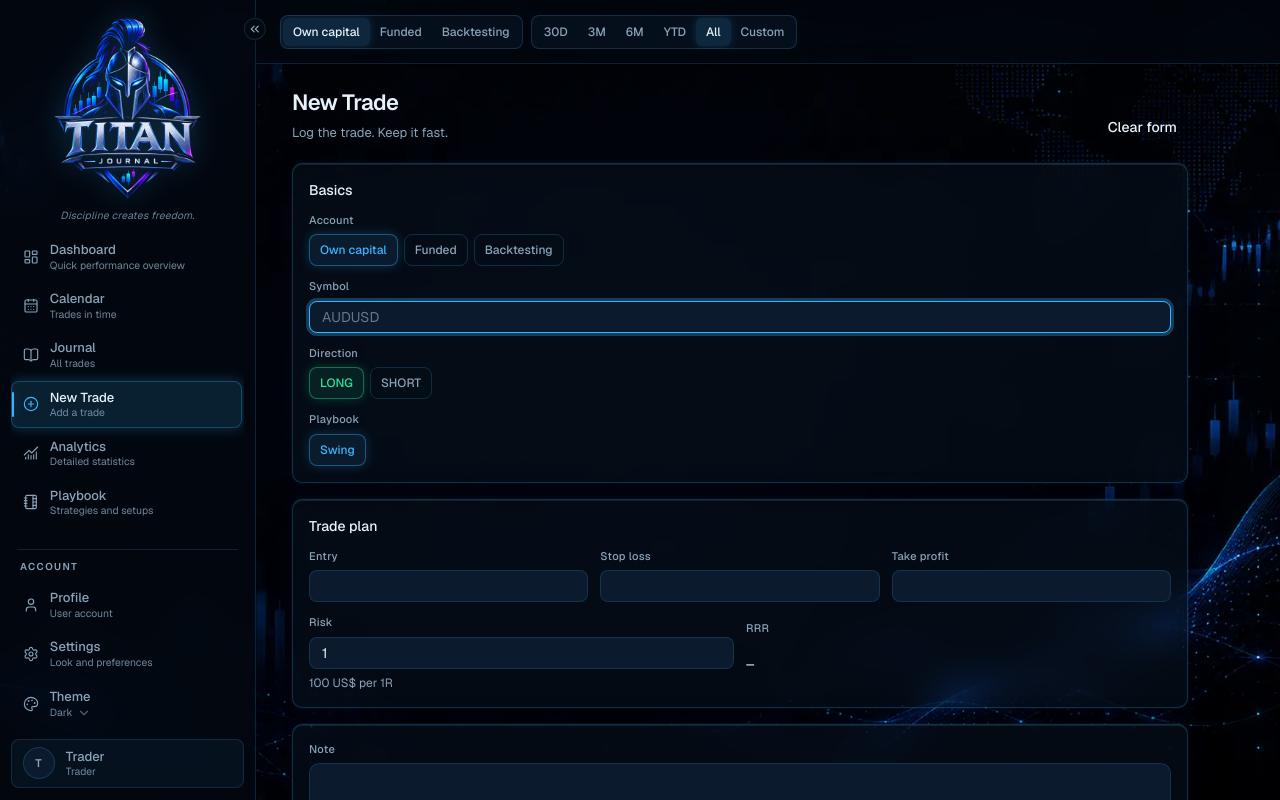
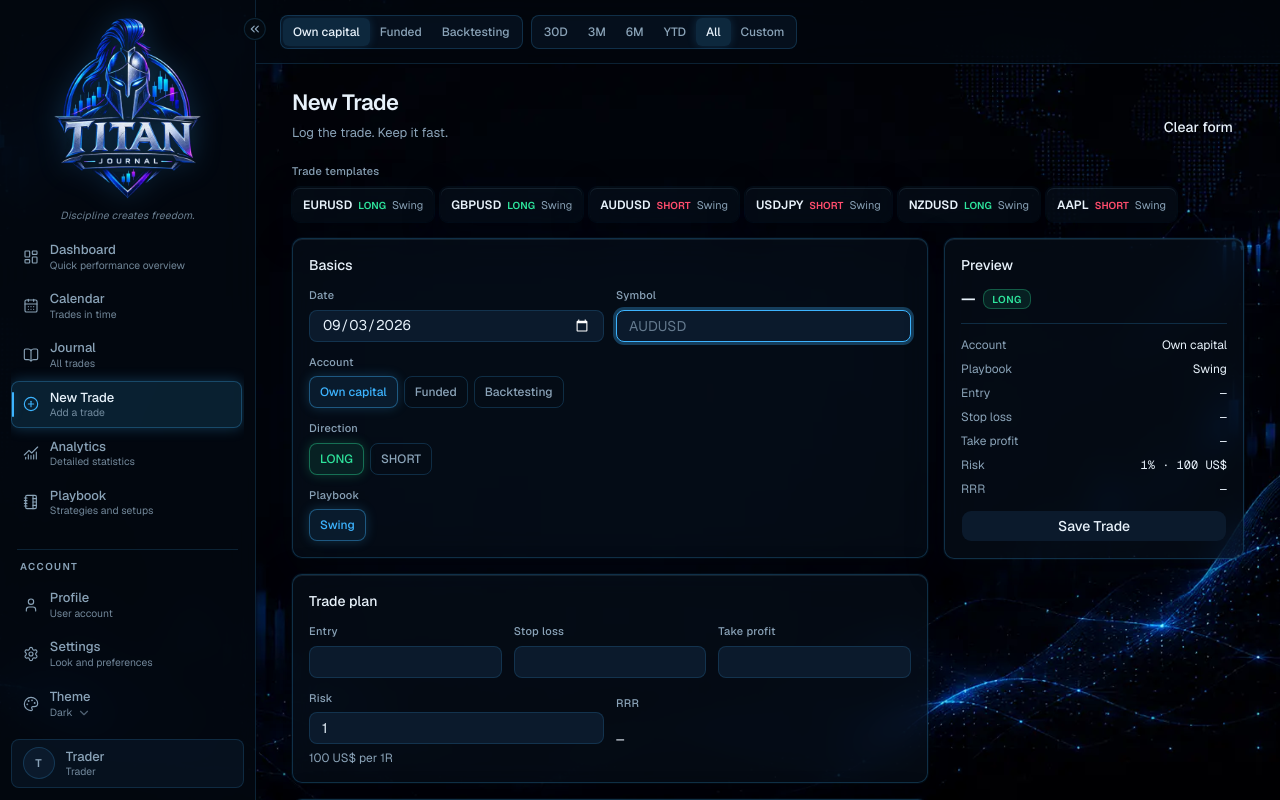
Before and after one commit to dersi128/titan-cot, a Next.js app in the folder titan-journal/: page /new-trade in a window 1280 px wide. Shown: the top 800 px of the page. Built offline with nearby package versions, Linux system fonts and the light colour scheme.

Commit message:
Redesign New Trade with templates and a live preview pane.
Recent symbol/direction/playbook combos fill the form. Date is always
visible. Notes and screenshot sit together; a sticky preview shows
plan, risk, and RRR before save.

Co-authored-by: dersi128 <dersi128@users.noreply.github.com>

```diff
--- a/titan-journal/components/forms/new-trade-form.tsx
+++ b/titan-journal/components/forms/new-trade-form.tsx
@@ -9,6 +9,7 @@ import { useWorkspaceChrome } from "@/components/layout/workspace-chrome"
 import { useWorkspace } from "@/components/layout/workspace-provider"
 import { PlaybookFieldInput } from "@/components/playbooks/playbook-field-input"
 import { MarketBadges } from "@/components/trades/market-badges"
+import { DirectionBadge } from "@/components/trades/trade-badges"
 import { useTrades } from "@/components/trades/trades-provider"
 import { SaveButton } from "@/components/forms/save-button"
 import { Button } from "@/components/ui/button"
@@ -16,7 +17,7 @@ import { Input } from "@/components/ui/input"
 import { Textarea } from "@/components/ui/textarea"
 import { classifyMarket } from "@/lib/market-classification"
 import { dollarsPerR } from "@/lib/account-scope"
-import { formatUsd } from "@/lib/format"
+import { formatMoney } from "@/lib/format"
 import { isDirty } from "@/lib/dirty"
 import { useLabels } from "@/lib/use-labels"
 import { todayIsoDate } from "@/lib/locale"
@@ -29,10 +30,15 @@ import {
   upsertFieldValue,
 } from "@/lib/playbooks"
 import {
+  recentTradeTemplates,
+  type TradeTemplate,
+} from "@/lib/recent-trade-templates"
+import {
   calculatePlannedRRR,
   formatRRR,
   parseOptionalNumber,
 } from "@/lib/trade-calculations"
+import { cn } from "@/lib/utils"
 import type { TradeFieldValue } from "@/types/playbook"
 import {
   ACCOUNTS,
@@ -56,6 +62,25 @@ function readScreenshot(file: File): Promise<string | null> {
   })
 }
 
+function PreviewRow({
+  label,
+  value,
+  className,
+}: {
+  label: string
+  value: string
+  className?: string
+}) {
+  return (
+    <p className="flex items-baseline justify-between gap-3 text-[12px]">
+      <span className="text-muted-foreground">{label}</span>
+      <span className={cn("font-mono tabular-nums text-foreground", className)}>
+        {value}
+      </span>
+    </p>
+  )
+}
+
 export function NewTradeForm() {
   return <TradeForm />
 }
@@ -63,7 +88,7 @@ export function NewTradeForm() {
 export function TradeForm({ trade }: { trade?: Trade }) {
   const { copy, ACCOUNT_LABELS } = useLabels()
   const router = useRouter()
-  const { saveTrade, updateTrade } = useTrades()
+  const { saveTrade, updateTrade, trades } = useTrades()
   const { preferences, playbooks, profile } = useWorkspace()
   const { account: chromeAccount } = useWorkspaceChrome()
   const editing = trade != null
@@ -78,6 +103,19 @@ export function TradeForm({ trade }: { trade?: Trade }) {
   const defaultPlaybook =
     playbookOptions.find((item) => item.id === (trade?.playbookId ?? preferences.defaultPlaybookId)) ??
     playbookOptions[0]
+  const playbookNames = useMemo(
+    () => Object.fromEntries(playbooks.map((item) => [item.id, item.name])),
+    [playbooks]
+  )
+  const activePlaybookIds = useMemo(
+    () => new Set(available.map((item) => item.id)),
+    [available]
+  )
+  const templates = useMemo(
+    () =>
+      editing ? [] : recentTradeTemplates(trades, 6, activePlaybookIds),
+    [editing, trades, activePlaybookIds]
+  )
 
   const [date, setDate] = useState(trade?.date ?? todayIsoDate())
   const [symbol, setSymbol] = useState(trade?.symbol ?? "")
@@ -143,6 +181,8 @@ export function TradeForm({ trade }: { trade?: Trade }) {
   )
   const potentialUsd =
     riskUsd > 0 && plannedRRR != null ? Math.round(riskUsd * plannedRRR * 100) / 100 : 0
+  const previewSymbol = classification.symbol || symbol.trim().toUpperCase()
+  const money = (value: number) => formatMoney(value, profile.currency)
 
   function resetForm() {
     setDate(todayIsoDate())
@@ -159,6 +199,15 @@ export function TradeForm({ trade }: { trade?: Trade }) {
     setFieldValues([])
     setResultR("")
     setPnl("")
+    setError(null)
+  }
+
+  function applyTemplate(template: TradeTemplate) {
+    setSymbol(template.symbol)
+    setDirection(template.direction)
+    setPlaybookId(template.playbookId)
+    setAccount(template.account)
+    setRiskPercent(String(template.riskPercent))
     setError(null)
   }
 
@@ -253,7 +302,7 @@ export function TradeForm({ trade }: { trade?: Trade }) {
   }
 
   return (
-    <PageFrame width="narrow">
+    <PageFrame>
       <PageHeader
         title={editing ? copy.form.editTitle : copy.form.title}
         description={
@@ -268,23 +317,49 @@ export function TradeForm({ trade }: { trade?: Trade }) {
         }
       />
       <form onSubmit={handleSubmit} className="space-y-4 pb-16">
+        {templates.length > 0 ? (
+          <div>
+            <p className="mb-2 text-[11px] font-medium tracking-wide text-muted-foreground">
+              {copy.form.templates}
+            </p>
+            <div className="flex flex-wrap gap-1.5">
+              {templates.map((template) => (
+                <button
+                  key={template.key}
+                  type="button"
+                  onClick={() => applyTemplate(template)}
+                  className="titan-glass rounded-[8px] border border-transparent px-2.5 py-1.5 text-left transition-colors hover:border-primary/30"
+                >
+                  <span className="text-[12px] font-semibold">{template.symbol}</span>
+                  <span
+                    className={cn(
+                      "ml-1.5 text-[10px] font-semibold uppercase",
+                      template.direction === "LONG" ? "text-bull" : "text-bear"
+                    )}
+                  >
+                    {template.direction}
+                  </span>
+                  {playbookNames[template.playbookId] ? (
+                    <span className="ml-1.5 text-[11px] text-muted-foreground">
+                      {playbookNames[template.playbookId]}
+                    </span>
+                  ) : null}
+                </button>
+              ))}
+            </div>
+          </div>
+        ) : null}
+
+        <div className="grid gap-4 lg:grid-cols-[minmax(0,1fr)_minmax(240px,300px)] lg:items-start">
+          <div className="space-y-4">
             <div className="titan-glass space-y-3 rounded-[10px] p-4">
               <p className="text-sm font-medium">{copy.form.basics}</p>
-          {editing ? (
+              <div className="grid gap-3 sm:grid-cols-2">
                 <Field label={copy.form.date}>
                   <Input
                     type="date"
                     value={date}
                     onChange={(event) => setDate(event.target.value)}
-              />
-            </Field>
-          ) : null}
-          <Field label={copy.form.account}>
-            <OptionPills
-              value={account}
-              options={ACCOUNTS}
-              labels={ACCOUNT_LABELS}
-              onChange={setAccount}
                   />
                 </Field>
                 <Field label={copy.form.symbol}>
@@ -295,6 +370,15 @@ export function TradeForm({ trade }: { trade?: Trade }) {
                     placeholder="AUDUSD"
                   />
                   <MarketBadges classification={classification} />
+                </Field>
+              </div>
+              <Field label={copy.form.account}>
+                <OptionPills
+                  value={account}
+                  options={ACCOUNTS}
+                  labels={ACCOUNT_LABELS}
+                  onChange={setAccount}
+                />
               </Field>
               <Field label={copy.form.direction}>
                 <OptionPills
@@ -340,7 +424,7 @@ export function TradeForm({ trade }: { trade?: Trade }) {
                   label={copy.form.risk}
                   hint={
                     riskUsd > 0
-                  ? `${formatUsd(riskUsd)} ${copy.form.riskHint}`
+                      ? `${money(riskUsd)} ${copy.form.riskHint}`
                       : undefined
                   }
                 >
@@ -353,7 +437,7 @@ export function TradeForm({ trade }: { trade?: Trade }) {
                   label={copy.form.plannedRrr}
                   hint={
                     potentialUsd > 0
-                  ? `${copy.form.potential}: ${formatUsd(potentialUsd)}`
+                      ? `${copy.form.potential}: ${money(potentialUsd)}`
                       : undefined
                   }
                 >
@@ -396,10 +480,7 @@ export function TradeForm({ trade }: { trade?: Trade }) {
                   onChange={(event) => setNotes(event.target.value.slice(0, NOTES_MAX))}
                 />
               </Field>
-        </div>
-
-        <div className="titan-glass space-y-3 rounded-[10px] p-4">
-          <Field label={copy.form.screenshot} hint={copy.form.screenshotHint}>
+              <Field label={copy.form.screenshot}>
                 <label
                   className="flex cursor-pointer flex-col items-center justify-center rounded-[10px] border border-dashed border-border px-3 py-6 text-center text-[12px] text-muted-foreground"
                   onDragOver={(event) => event.preventDefault()}
@@ -444,11 +525,49 @@ export function TradeForm({ trade }: { trade?: Trade }) {
                 ))}
               </div>
             ) : null}
+          </div>
 
+          <aside className="titan-glass space-y-3 rounded-[10px] p-4 lg:sticky lg:top-4">
+            <p className="text-sm font-medium">{copy.form.preview}</p>
+            <div className="flex flex-wrap items-center gap-2">
+              <p className="text-base font-semibold tracking-tight">
+                {previewSymbol || "—"}
+              </p>
+              <DirectionBadge direction={direction} />
+            </div>
+            <MarketBadges classification={classification} />
+            <div className="space-y-1.5 border-t border-border pt-3">
+              <PreviewRow
+                label={copy.form.account}
+                value={ACCOUNT_LABELS[account]}
+                className="font-sans"
+              />
+              <PreviewRow
+                label={copy.form.playbook}
+                value={playbook?.name ?? "—"}
+                className="font-sans"
+              />
+              <PreviewRow label={copy.form.entry} value={entry || "—"} />
+              <PreviewRow label={copy.form.stopLoss} value={stopLoss || "—"} />
+              <PreviewRow label={copy.form.takeProfit} value={takeProfit || "—"} />
+              <PreviewRow
+                label={copy.form.risk}
+                value={riskUsd > 0 ? `${riskPercent}% · ${money(riskUsd)}` : `${riskPercent}%`}
+              />
+              <PreviewRow label={copy.form.plannedRrr} value={formatRRR(plannedRRR)} />
+              {potentialUsd > 0 ? (
+                <PreviewRow
+                  label={copy.form.potential}
+                  value={money(potentialUsd)}
+                />
+              ) : null}
+            </div>
             {error ? <p className="text-sm text-destructive">{error}</p> : null}
-        <SaveButton type="submit" dirty={dirty}>
+            <SaveButton type="submit" dirty={dirty} className="w-full">
               {editing ? copy.form.saveChanges : copy.form.save}
             </SaveButton>
+          </aside>
+        </div>
       </form>
     </PageFrame>
   )
--- a/titan-journal/lib/labels.ts
+++ b/titan-journal/lib/labels.ts
@@ -210,6 +210,8 @@ export const copyEn = {
     clear: "Clear form",
     basics: "Basics",
     plan: "Trade plan",
+    templates: "Trade templates",
+    preview: "Preview",
     screenshotHint: "Drop a PNG or JPG here, or click to choose.",
     potential: "Potential",
     noteLimit: "{n} / 1000",
@@ -565,6 +567,8 @@ export const copyCs: Copy = {
     clear: "Vymazat formulář",
     basics: "Základní údaje",
     plan: "Trade plán",
+    templates: "Šablony obchodů",
+    preview: "Náhled",
     screenshotHint: "Přetáhni PNG nebo JPG, nebo klikni pro výběr.",
     potential: "Potenciál",
     noteLimit: "{n} / 1000",
--- /dev/null
+++ b/titan-journal/lib/recent-trade-templates.ts
@@ -0,0 +1,45 @@
+import type { Account, Trade, TradeDirection } from "@/types/trade"
+
+export type TradeTemplate = {
+  key: string
+  symbol: string
+  direction: TradeDirection
+  playbookId: string
+  account: Account
+  riskPercent: number
+}
+
+export function recentTradeTemplates(
+  trades: Trade[],
+  limit = 6,
+  activePlaybookIds?: ReadonlySet<string>
+): TradeTemplate[] {
+  const sorted = trades
+    .filter((trade) => trade.symbol.trim() !== "")
+    .slice()
+    .sort(
+      (a, b) =>
+        b.date.localeCompare(a.date) || b.createdAt.localeCompare(a.createdAt)
+    )
+
+  const seen = new Set<string>()
+  const templates: TradeTemplate[] = []
+
+  for (const trade of sorted) {
+    if (activePlaybookIds && !activePlaybookIds.has(trade.playbookId)) continue
+    const key = `${trade.symbol}|${trade.direction}|${trade.playbookId}`
+    if (seen.has(key)) continue
+    seen.add(key)
+    templates.push({
+      key,
+      symbol: trade.symbol,
+      direction: trade.direction,
+      playbookId: trade.playbookId,
+      account: trade.account,
+      riskPercent: trade.riskPercent,
+    })
+    if (templates.length >= limit) break
+  }
+
+  return templates
+}
```
Also changed, not shown: 2 other files (tests, documents, lock files or other folders). Lines whose indentation alone changed are shown as unchanged.
